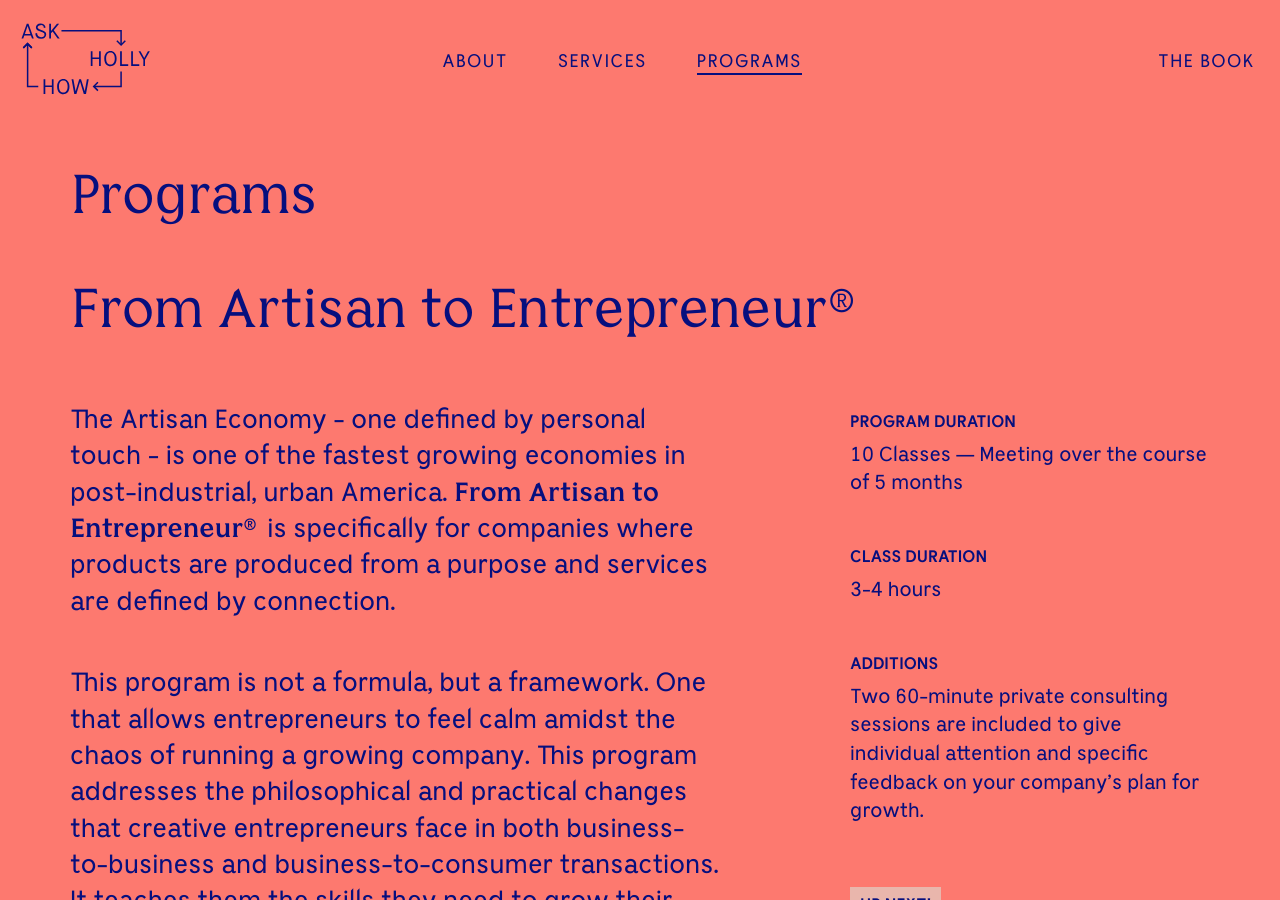
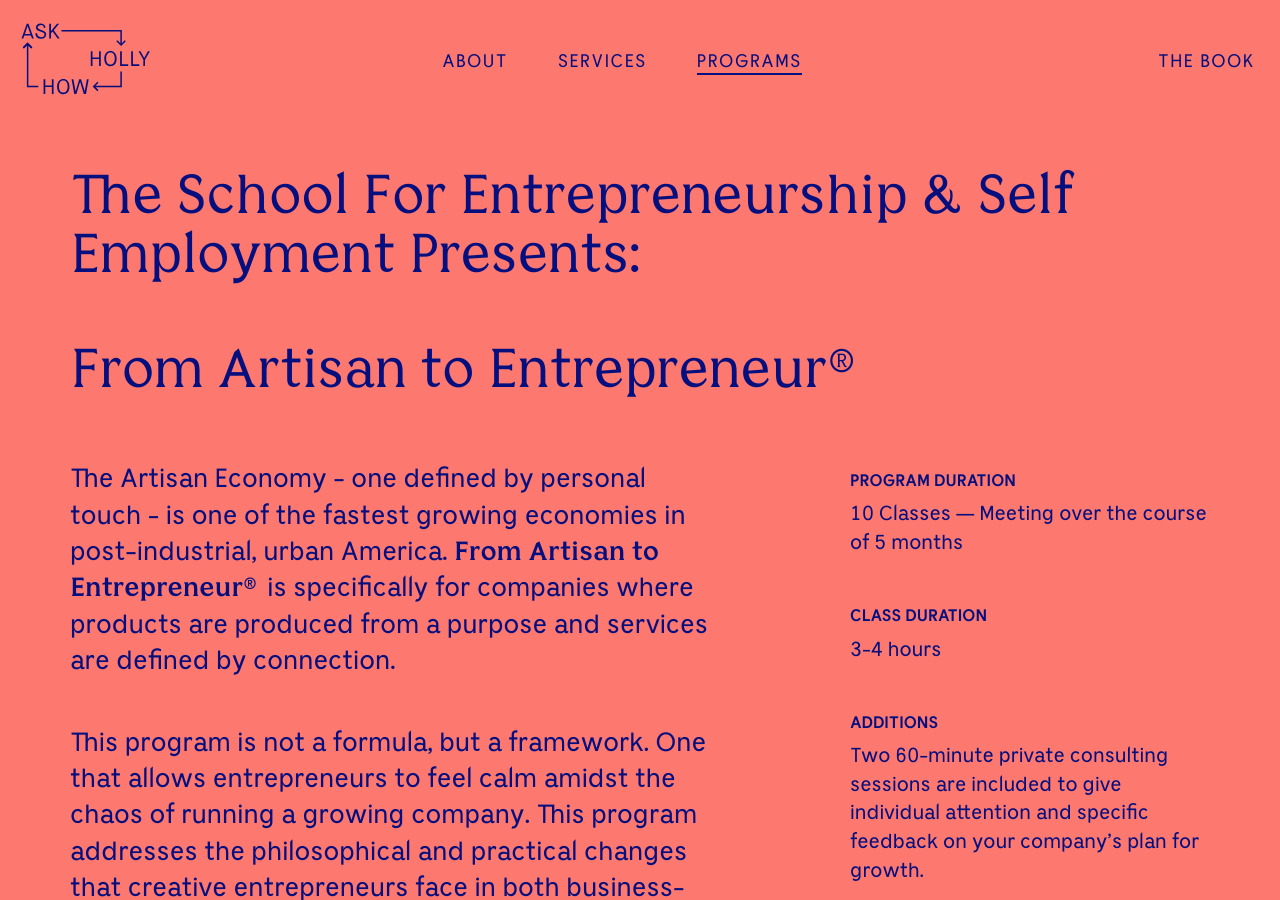
Before and after one commit to hollyhoward78/ask-holly-how, a Jekyll site: the page built from _pages/programs.md, in a window 1280 px wide and 900 px high. Built offline with Jekyll 4.4.1, drawn with Linux system fonts in a browser that asks for light colours; a script that is not in the unit is left out.

Commit message:
Update programs.html

```diff
--- a/_layouts/programs.html
+++ b/_layouts/programs.html
@@ -6,7 +6,7 @@ layout: base
     <div class="container">
       <div class="row">
         <div class="col-xs-12">
-          <h2>Programs</h2>
+          <h2>The School For Entrepreneurship & Self Employment Presents:</h2>
         </div>
       </div>
       <div class="row">
```
